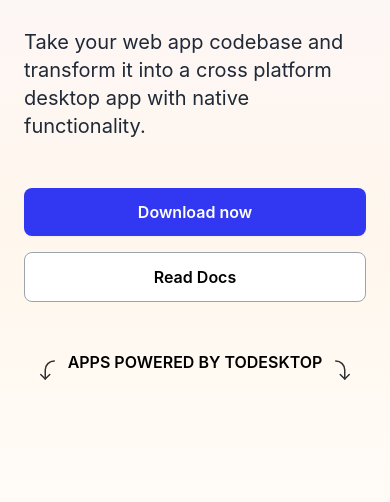
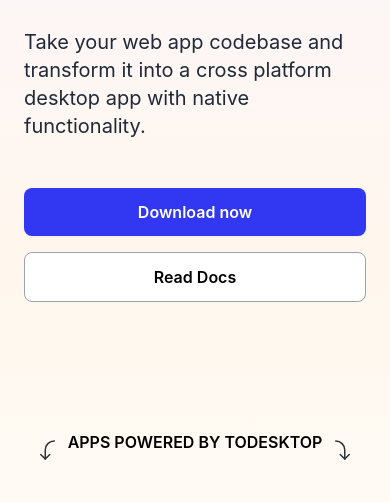
Before and after one commit to aqsabutt1/tailwind-project, a website: page docs/index.html in a window 390 px wide. Shown: the part 342-844 px from the top of the page. Drawn offline with nearby package versions, Linux system fonts and the light colour scheme.

Commit message:
Update index.html

```diff
--- a/docs/index.html
+++ b/docs/index.html
@@ -71,7 +71,7 @@
    <main class="mt-16">
     <!-- Hero Section -->
      <div id="hero" class="min-h-screen bg-gradient-to-b from-purple-50 via-orange-50 to transparent">
-      <div id="hero-container" class="max-w-3xl mx-auto px-6 lg:px-8 pt-8 pb-12 flex flex-col sm:items-center sm:text-center sm:pt-14 sm:pb-20">
+      <div id="hero-container" class="max-w-3xl mx-auto px-6 lg:px-8 pt-8 pb-32 flex flex-col sm:items-center sm:text-center sm:pt-14 sm:pb-20">
         <div id="version-text" class="flex items-center my-6 gap-2 border border-yellow-300 bg-yellow-100 rounded-lg py-1 px-3 w-fit shadow-md hover:shadow-lg hover:-translate-y-1 transition duration-200 group">
           <div class="w-2 h-2 border bg-yellow-400 rounded-full border-yellow-700"></div>
           <p class=" font-display text-yellow-800 font-semibold">v0.24.1</p>
```
